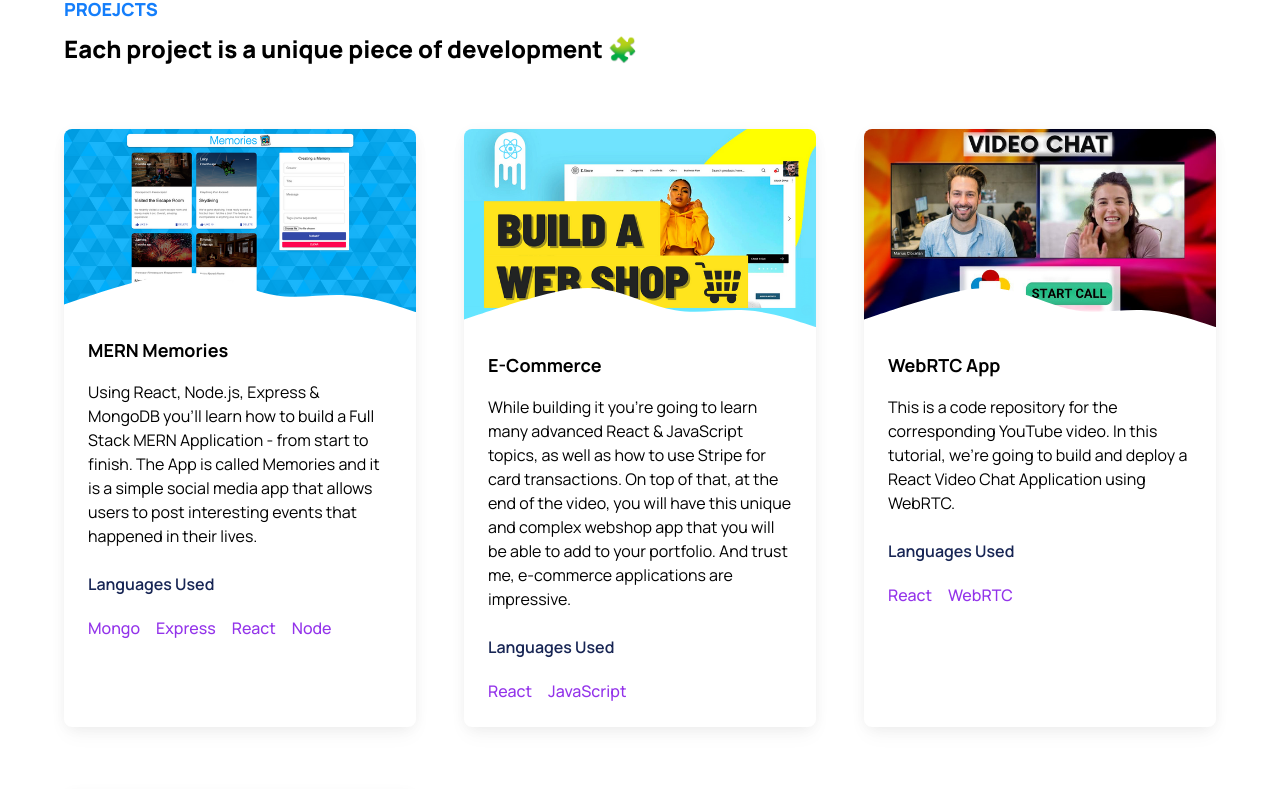
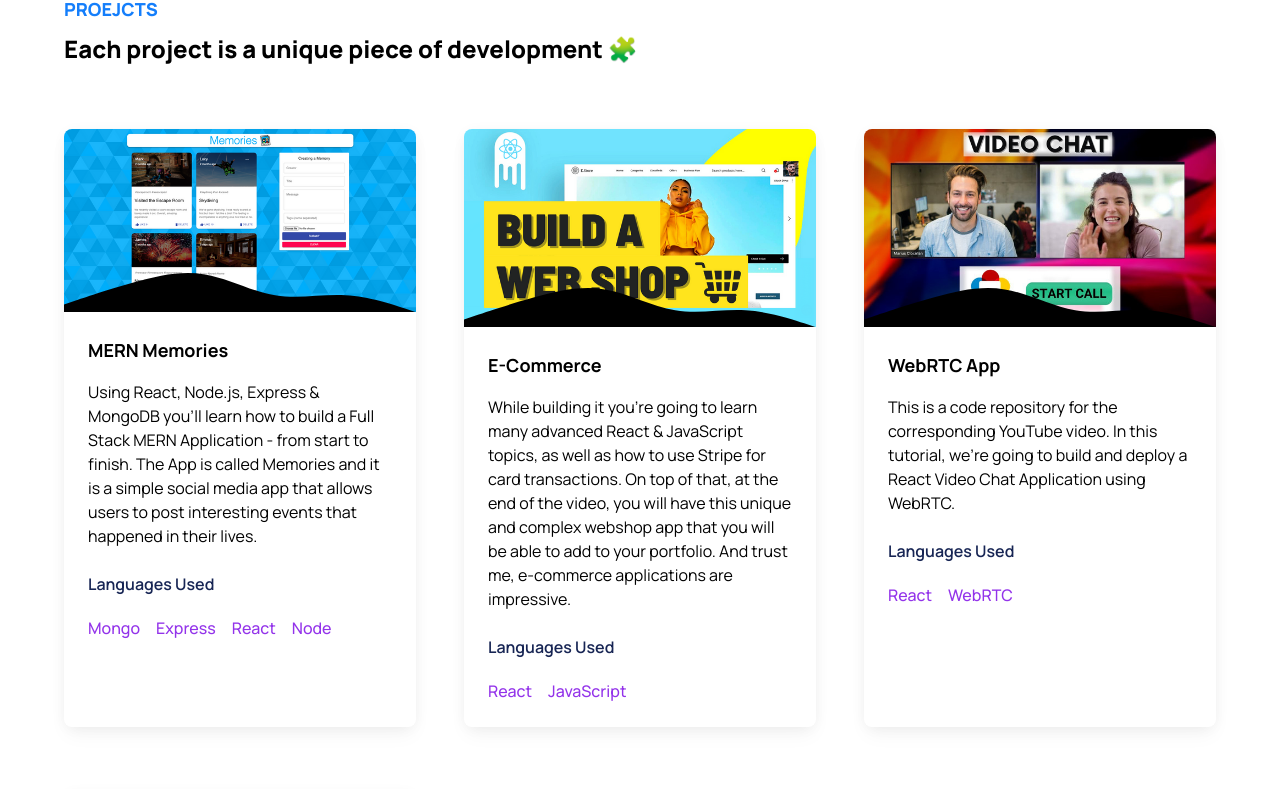
Before and after one commit to Anoch123/portfolio_react_anoch, a Next.js app: page / in a window 1280 px wide. Shown: the part 1413-2202 px from the top of the page. Built offline with nearby package versions, Linux system fonts and the light colour scheme.

Commit message:
changes made on all sections of the website

```diff
--- a/components/Projects.js
+++ b/components/Projects.js
@@ -11,14 +11,14 @@ const Projects = () => {
       <div className="grid gap-x-6 lg:grid-cols-3 lg:gap-x-12">
         {projects.map((p, i) => {
             return (
-              <div key={i} className="mb-6 mt-16 block rounded-lg bg-white shadow-[0_2px_15px_-3px_rgba(0,0,0,0.07),0_10px_20px_-2px_rgba(0,0,0,0.04)] light:bg-neutral-700 lg:mb-0" data-te-ripple-init data-te-ripple-color="light">
+              <div key={i} className="mb-6 mt-16 block rounded-lg shadow-[0_2px_15px_-3px_rgba(0,0,0,0.07),0_10px_20px_-2px_rgba(0,0,0,0.04)] light:bg-neutral-700 lg:mb-0" data-te-ripple-init data-te-ripple-color="light">
                 <div className="relative overflow-hidden bg-cover bg-no-repeat">
                   <Image src={p.image} width={800} height={800} alt={p.image} className="w-full rounded-t-lg" />
                   <a href="#!">
                     <div
                       className="absolute top-0 right-0 bottom-0 left-0 h-full w-full bg-fixed opacity-0 transition duration-300 ease-in-out hover:opacity-100 bg-[hsla(0,0%,98.4%,0.2)]"></div>
                   </a>
-                  <svg className="absolute left-0 bottom-0 text-white light:text-neutral-700" xmlns="http://www.w3.org/2000/svg" viewBox="0 0 1440 320">
+                  <svg className="absolute left-0 bottom-0  light:text-neutral-700" xmlns="http://www.w3.org/2000/svg" viewBox="0 0 1440 320">
                     <path fill="currentColor"
                       d="M0,288L48,272C96,256,192,224,288,197.3C384,171,480,149,576,165.3C672,181,768,235,864,250.7C960,267,1056,245,1152,250.7C1248,256,1344,288,1392,304L1440,320L1440,320L1392,320C1344,320,1248,320,1152,320C1056,320,960,320,864,320C768,320,672,320,576,320C480,320,384,320,288,320C192,320,96,320,48,320L0,320Z">
                     </path>
```
